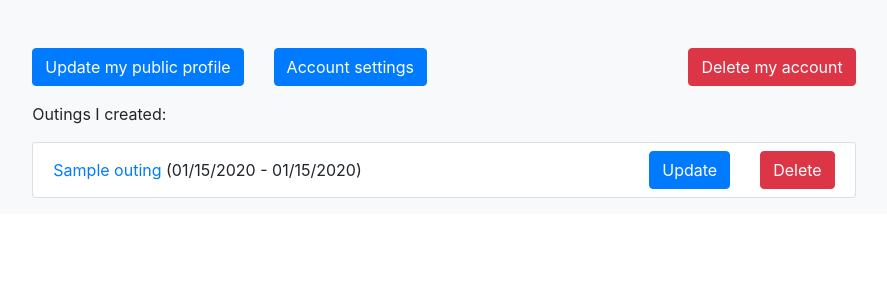
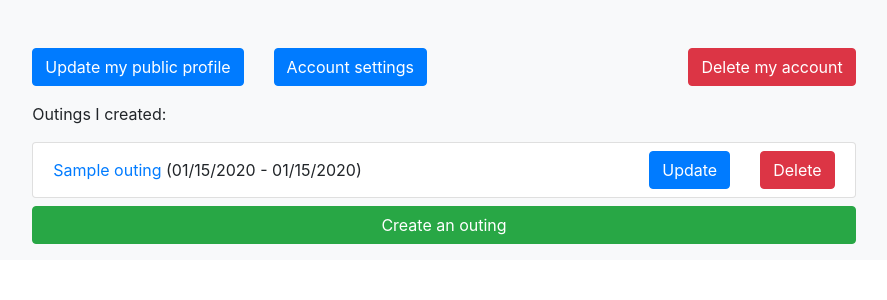
Before and after one commit to YannBerry/bourseauxcompagnons, a Django app: page /accounts/profiles/my-profile/ in a window 1280 px wide. Shown: the part 60-360 px from the top of the page, without its empty margins (196-1083 px from the left). Run offline with Django 3.2, Linux system fonts and the light colour scheme; a user stored in the database is signed in; tables that the repository leaves empty hold one stand-in row (values such as "Sample post"); grey boxes marked "Sample" are stand-in pictures; some libraries are stand-ins or nearby versions.

Commit message:
added a create outing button on profile page

```diff
--- a/profiles/templates/profiles/my_profile.html
+++ b/profiles/templates/profiles/my_profile.html
@@ -27,7 +27,7 @@
         <p>{% trans 'Outings I created:' %}</p>
         <ul class="row no-gutters list-unstyled">
         {% for outing in user.outing_set.all %}
-            <li class="col-12 ">
+            <li class="col-12">
                 <div class="card">
                     <div class="card-body py-2">
                         <div class="row align-items-center">
@@ -45,6 +45,9 @@
                 </div>
             </li>
         {% endfor %}
+            <li class="col-12 pt-2">
+                <a href="{% url 'outings:create' %}" class="btn btn-success btn-block" role="button">{% trans 'Create an outing' %}</a>
+            </li>
         </ul>
     </div>
     {% else %}
```
